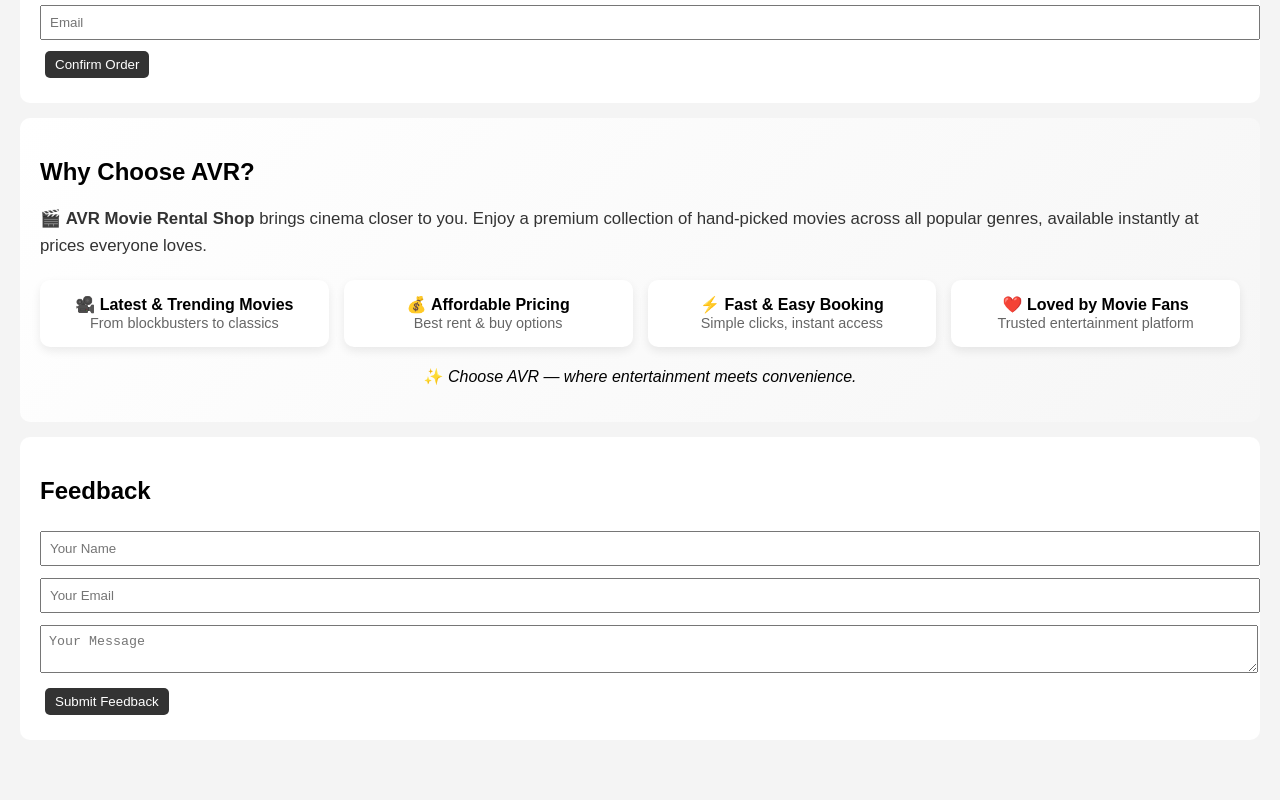
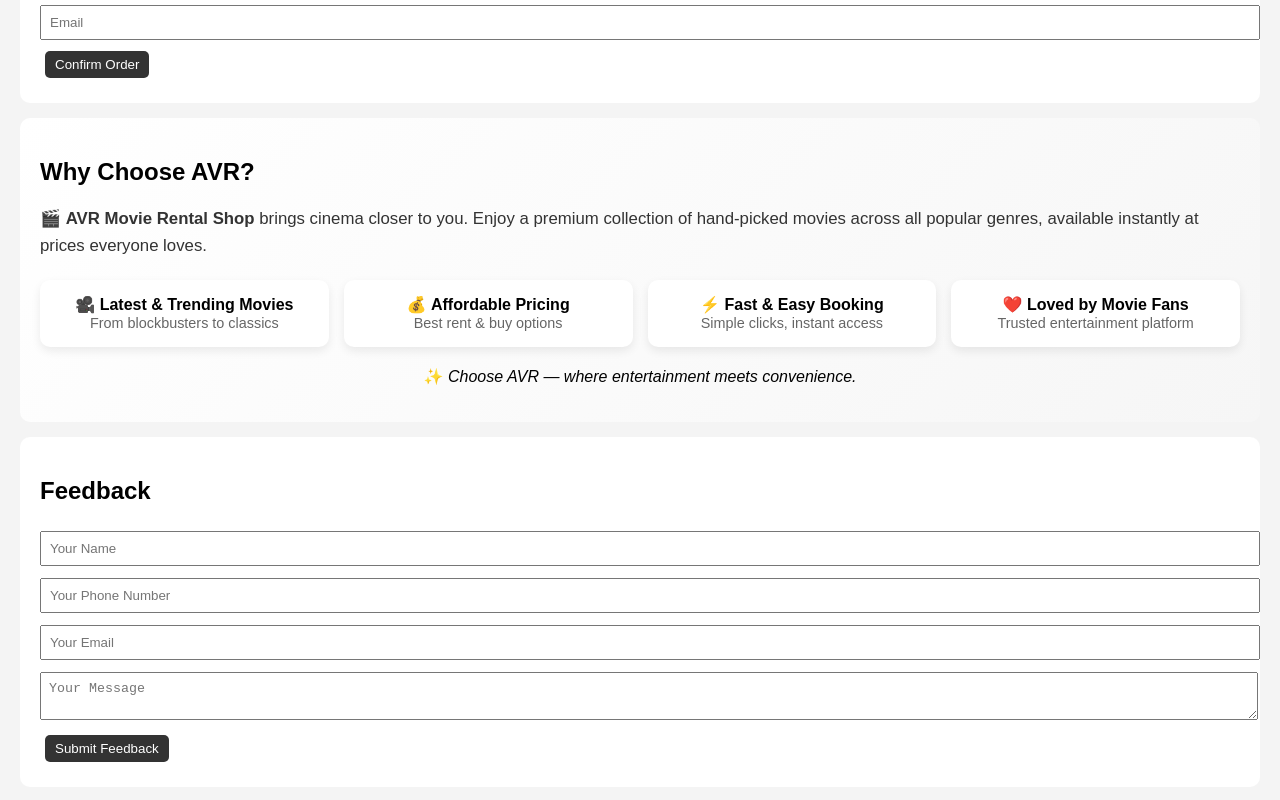
Before and after one commit to Ramana-2527/web, a website: page public/index.html in a window 1280 px wide. Shown: the part 2049-2849 px from the top of the page. Before the commit the page ends 2814 px from the top, so only its background shows below. Drawn offline with Linux system fonts and the light colour scheme.

Commit message:
Update index.html

```diff
--- a/public/index.html
+++ b/public/index.html
@@ -57,6 +57,7 @@
 <section class="section">
     <h2>Feedback</h2>
     <input id="feedbackName" type="text" placeholder="Your Name">
+    <input id="feedbackPhone" type="text" placeholder="Your Phone Number">
     <input id="feedbackEmail" type="email" placeholder="Your Email">
     <textarea id="feedbackMessage" placeholder="Your Message"></textarea>
     <button id="submitFeedbackBtn">Submit Feedback</button>
```
